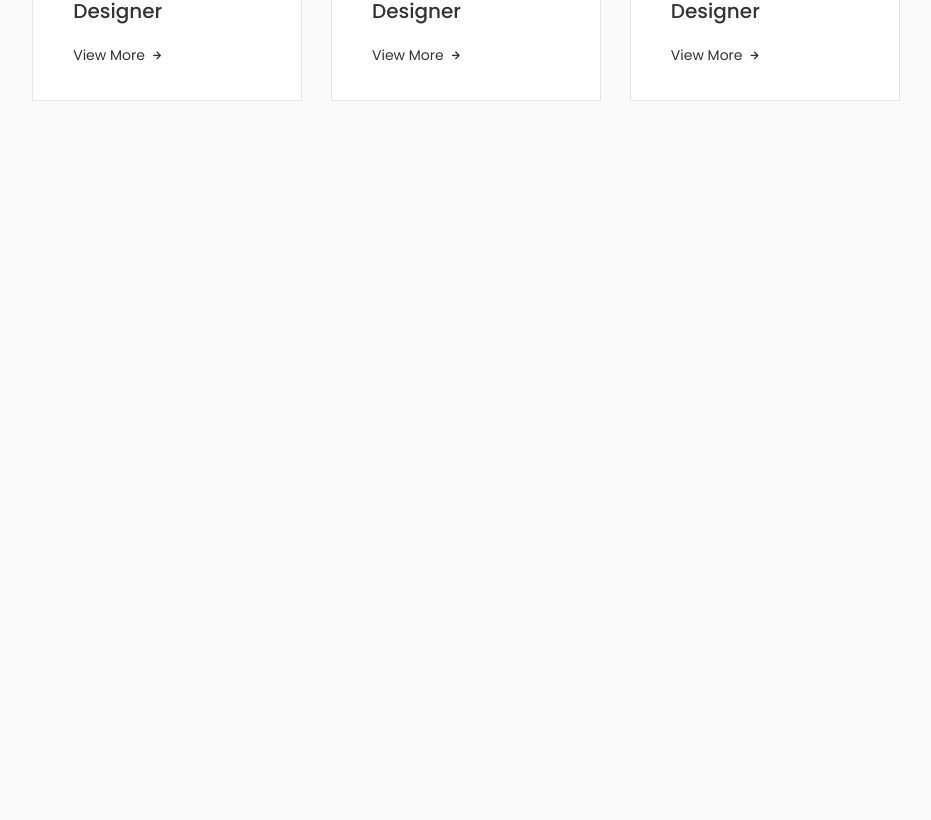
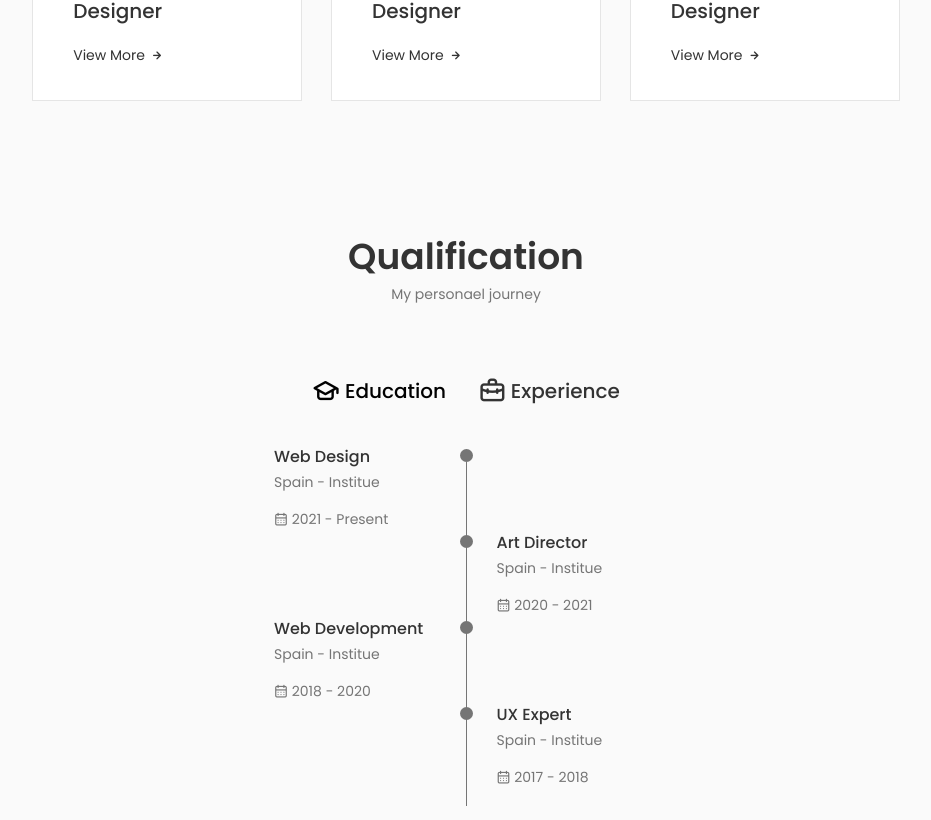
Before and after one commit to isamandev/portfolio-website-Practice, a React (Create React App) app: page / in a window 1280 px wide. Shown: the part 1500-2320 px from the top of the page, without its empty margins (174-1105 px from the left). Before the commit the page ends 1633 px from the top, so only its background shows below. Built offline with nearby package versions, Linux system fonts and the light colour scheme.

Commit message:
Complete the qualification section

```diff
--- a/src/App.js
+++ b/src/App.js
@@ -5,6 +5,7 @@
 import About from './components/about/About';
 import Skills from './components/skills/Skills';
 import Services from './components/services/Services';
+import Qualification from './components/qualification/Qualification';
 
 const App = () => {
   return (
@@ -15,6 +16,7 @@
         <About />
         <Skills />
         <Services />
+        <Qualification />
       </main>
     </>
   )
--- /dev/null
+++ b/src/components/qualification/Qualification.css
@@ -0,0 +1,103 @@
+.qualification__container{
+    max-width: 768px;
+}
+.qualification__tabs{
+    display: flex;
+    justify-content: center;
+    margin-bottom: var(--mb-2);
+}
+.qualification__button{
+    font-size: var(--h3-font-size);
+    font-weight: var(--font-medium);
+    color: var(--title-color);
+    margin: 0 var(--mb-1);
+    cursor: pointer;
+}
+.qualification__button:hover{
+    color: var(--title-color-dark);
+}
+.qualification__icon{
+    font-size: 1.8rem;
+    margin-right: var(--mb-0-25);
+}
+.qualification__active{
+    color: var(--title-color-dark);
+}
+.qualification__sections{
+    display: grid;
+    grid-template-columns: 0.5fr;
+    justify-content: center;
+}
+.qualification__content{
+    display: none;
+}
+.qualification__content-active{
+    display: block;
+}
+.qualification__data{
+    display: grid;
+    grid-template-columns: 1fr max-content 1fr;
+    column-gap: 1.5rem;
+}
+.qualification__title{
+    font-size: var(--normal-font-size);
+    font-weight: var(--font-medium);
+}
+.qualification__subtitle{
+    display: inline-block;
+    font-size: var(--small-font-size);
+    margin-bottom: var(--mb-1);
+}
+.qualification__calendar{
+    font-size: var(--small-font-size);
+}
+.qualification__calendar{
+    font-size: var(--small-font-size);
+}
+.qualification__rounder{
+    display: inline-block;
+    width: 13px;
+    height: 13px;
+    background-color: var(--text-color);
+    border-radius: 50%;
+}
+.qulification__line{
+    display: block;
+    width: 1px;
+    height: 100%;
+    background-color: var(--text-color);
+    transform: translate(6px,-7px);
+}
+
+/* BREAKPOINTS */
+/* For large devices */
+@media screen and (max-width: 992px) {
+    .qualification__container{
+        margin-left: auto;
+        margin-right: auto;
+    }
+  }
+
+  /* For medium devices */
+  @media screen and (max-width: 768px) {
+    .qualification__container{
+        margin-left: var(--mb-1-5);
+        margin-right: var(--mb-1-5);
+    }
+  }
+
+  @media screen and (max-width: 576px) {
+    .qualification__sections{
+        grid-template-columns: initial;
+    }
+    .qualification__button{
+        margin: 0 var(--mb-0-75);
+    }
+  }
+
+  /* For small devices */
+  @media screen and (max-width: 350px) {
+    .qualification__data{
+        gap:0.5rem;
+    }
+  }
--- /dev/null
+++ b/src/components/qualification/Qualification.jsx
@@ -0,0 +1,141 @@
+import React, { useState } from "react";
+import "./Qualification.css"
+
+const Qualification = () => {
+    const[toggleState,setToggleState]=useState(1);
+    const toggleTab = (index)=>{
+        setToggleState(index)
+    };
+    return (
+        <section className="qualification section">
+            <h2 className="section__title">Qualification</h2>
+            <span className="section__subtitle">My personael journey</span>
+
+            <div className="qualification__container container">
+                <div className="qualification__tabs">
+                    <div className={toggleState === 1 ? "qualification__button qualification__active button--flex" : "qualification__button button--flex"}
+                    onClick={()=>toggleTab(1)}>
+                        <i className="uil uil-graduation-cap qualification__icon"></i>
+                        Education
+                    </div>
+                    <div className={toggleState === 2 ? "qualification__button qualification__active button--flex" : "qualification__button button--flex"}
+                    onClick={()=>toggleTab(2)}>
+                        <i className="uil uil-briefcase-alt qualification__icon"></i>
+                        Experience
+                    </div>
+                </div>
+                <div className="qualification__sections">
+                    <div className={toggleState === 1 ? "qualification__content qualification__content-active":"qualification__content"}>
+                        <div className="qualification__data">
+                        <div>
+                            <h3 className="qualification__title">Web Design</h3>
+                            <span className="qualification__subtitle">Spain - Institue</span>
+                            <div className="qualification__calendar">
+                                <i className="uil uil-calendar-alt"></i> 2021 - Present
+                            </div>
+                        </div>
+                        <div>
+                            <span className="qualification__rounder"></span>
+                            <span className="qulification__line">
+                            </span>
+                        </div>
+                        </div>
+                        <div className="qualification__data">
+                            <div></div>
+                            <div>
+                            <span className="qualification__rounder"></span>
+                            <span className="qulification__line">
+                            </span>
+                        </div>
+                        <div>
+                            <h3 className="qualification__title">Art Director</h3>
+                            <span className="qualification__subtitle">Spain - Institue</span>
+                            <div className="qualification__calendar">
+                                <i className="uil uil-calendar-alt"></i> 2020 - 2021
+                            </div>
+                        </div>
+                        </div>
+
+                        <div className="qualification__data">
+                        <div>
+                            <h3 className="qualification__title">Web Development</h3>
+                            <span className="qualification__subtitle">Spain - Institue</span>
+                            <div className="qualification__calendar">
+                                <i className="uil uil-calendar-alt"></i> 2018 - 2020
+                            </div>
+                        </div>
+                        <div>
+                            <span className="qualification__rounder"></span>
+                            <span className="qulification__line">
+                            </span>
+                        </div>
+                        </div>
+                        <div className="qualification__data">
+                            <div></div>
+                            <div>
+                            <span className="qualification__rounder"></span>
+                            <span className="qulification__line">
+                            </span>
+                        </div>
+                        <div>
+                            <h3 className="qualification__title">UX Expert</h3>
+                            <span className="qualification__subtitle">Spain - Institue</span>
+                            <div className="qualification__calendar">
+                                <i className="uil uil-calendar-alt"></i> 2017 - 2018
+                            </div>
+                        </div>
+                        </div>
+                    </div>
+                    <div className={toggleState === 2 ? "qualification__content qualification__content-active":"qualification__content"}>
+                        <div className="qualification__data">
+                        <div>
+                            <h3 className="qualification__title">Product Designer</h3>
+                            <span className="qualification__subtitle">Microsoft - Spain</span>
+                            <div className="qualification__calendar">
+                                <i className="uil uil-calender-alt"></i> 2021 - Present
+                            </div>
+                        </div>
+                        <div>
+                            <span className="qualification__rounder"></span>
+                            <span className="qulification__line">
+                            </span>
+                        </div>
+                        </div>
+                        <div className="qualification__data">
+                            <div></div>
+                            <div>
+                            <span className="qualification__rounder"></span>
+                            <span className="qulification__line">
+                            </span>
+                        </div>
+                        <div>
+                            <h3 className="qualification__title">UX Designer</h3>
+                            <span className="qualification__subtitle">Apple Inc - Spain</span>
+                            <div className="qualification__calendar">
+                                <i className="uil uil-calender-alt"></i> 2020 - 2021
+                            </div>
+                        </div>
+                        </div>
+
+                        <div className="qualification__data">
+                        <div>
+                            <h3 className="qualification__title">Web Designer</h3>
+                            <span className="qualification__subtitle">Figma - Spain</span>
+                            <div className="qualification__calendar">
+                                <i className="uil uil-calender-alt"></i> 2018 - 2020
+                            </div>
+                        </div>
+                        <div>
+                            <span className="qualification__rounder"></span>
+                            <span className="qulification__line">
+                            </span>
+                        </div>
+                        </div>
+                    </div>
+                </div>
+            </div>
+        </section>
+    );
+};
+
+export default Qualification;
```
